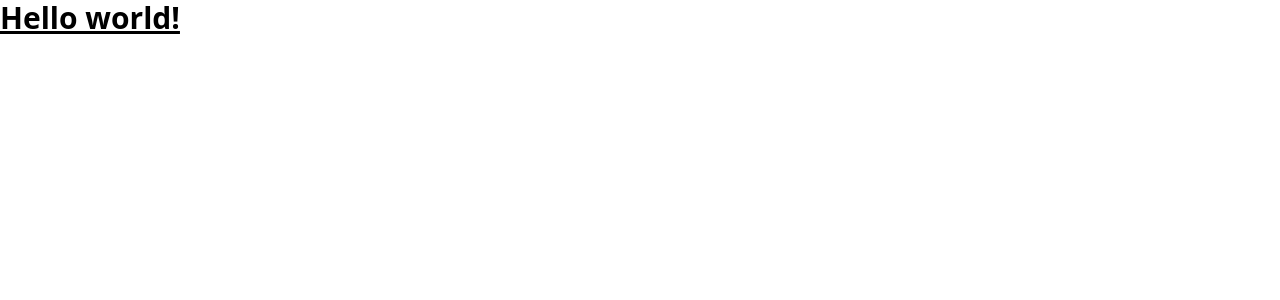
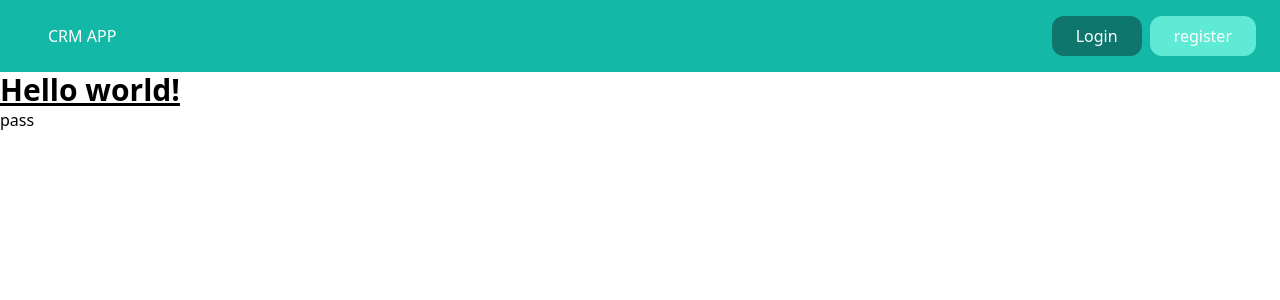
Before and after one commit to mohammedashrafdagga/django_crm, a Django app: page / in a window 1280 px wide. Shown: the top 300 px of the page. Run offline with Django 4.2, Linux system fonts and the light colour scheme; some libraries are stand-ins or nearby versions.

Commit message:
create navbar file

```diff
--- a/apps/core/templates/base.html
+++ b/apps/core/templates/base.html
@@ -8,6 +8,10 @@
     <script src="https://cdn.tailwindcss.com"></script>
   </head>
   <body>
+    <!-- include navar -->
+    {% include 'components/navbar.html' %}
     <h1 class="text-3xl font-bold underline">Hello world!</h1>
+    <!-- include footer -->
+    {% include 'components/footer.html' %}
   </body>
 </html>
--- /dev/null
+++ b/apps/core/templates/components/footer.html
@@ -0,0 +1 @@
+<footer>pass</footer>
--- /dev/null
+++ b/apps/core/templates/components/navbar.html
@@ -0,0 +1,9 @@
+<nav class="py-4 px-6 flex justify-between bg-teal-500">
+  <a href="/" class="uppercase py-2 px-6 text-white">crm app</a>
+  <div class="flex">
+    <a href="#" class="text-white py-2 px-6 bg-teal-700 rounded-xl mr-2"
+      >Login</a
+    >
+    <a href="#" class="text-white py-2 px-6 bg-teal-300 rounded-xl">register</a>
+  </div>
+</nav>
```
